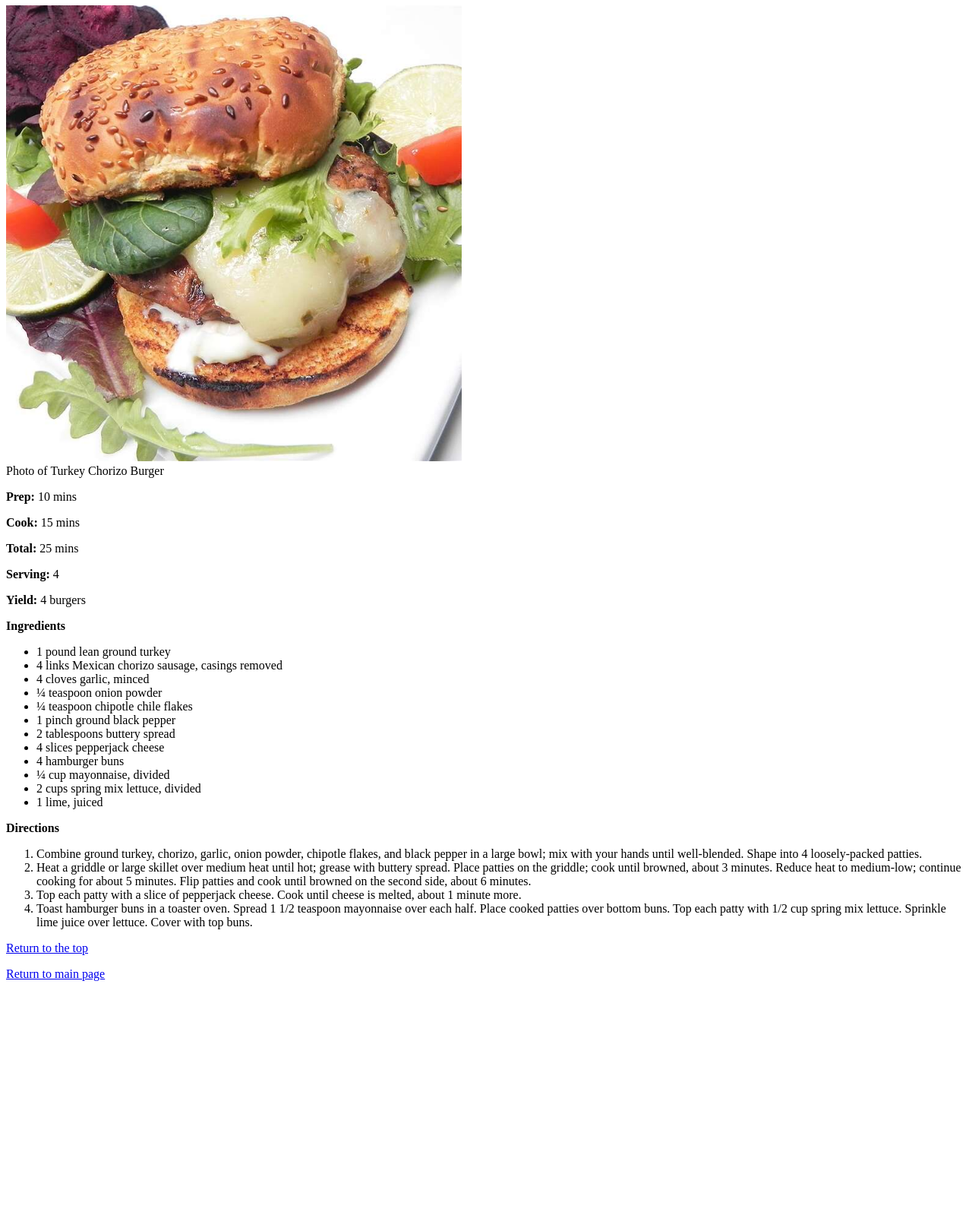
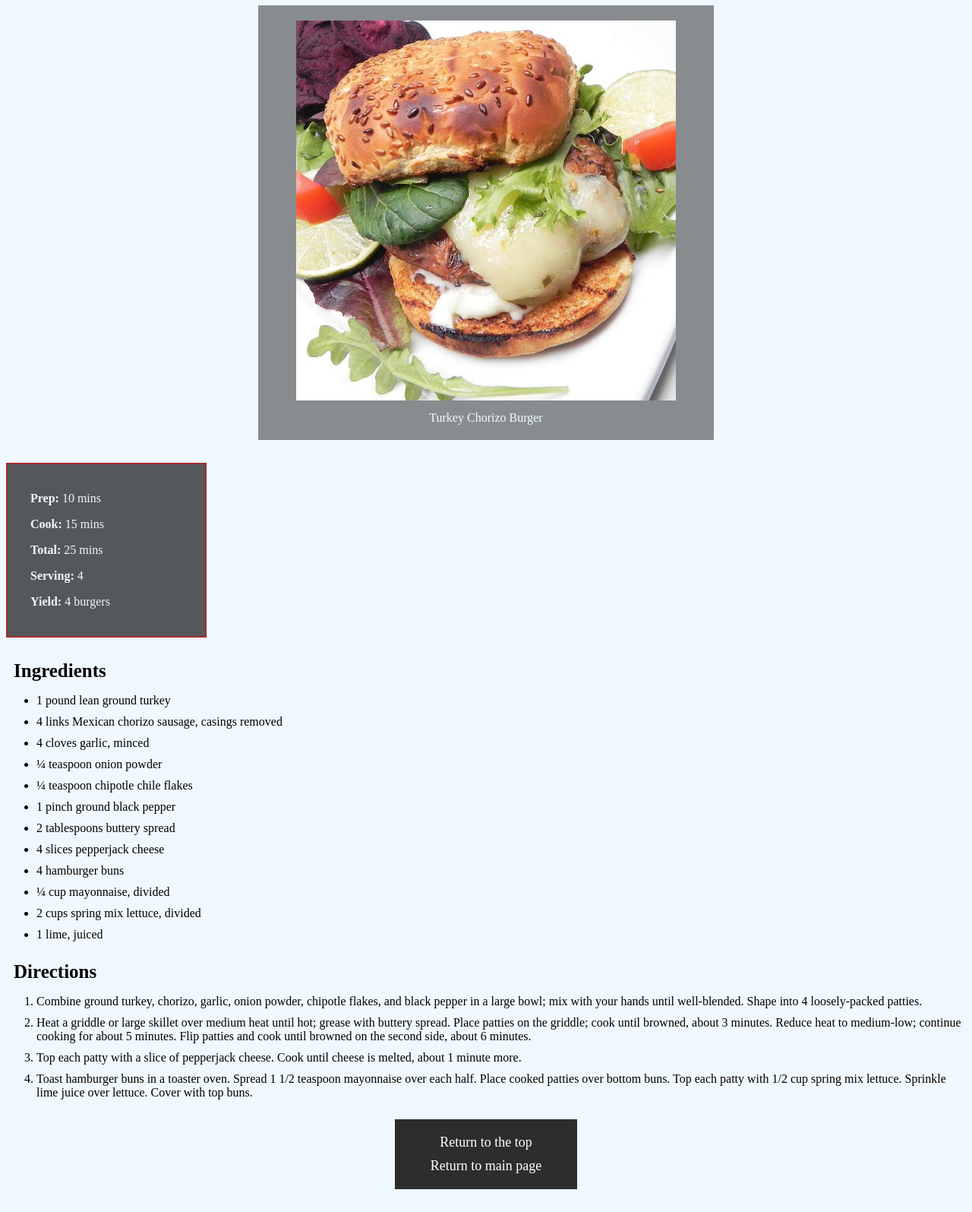
Before and after one commit to samuelberhane/odin-recipes, a plain HTML site: page recipes_html/burger.html in a window 1280 px wide. Shown: the part 73-1668 px from the top of the page at 76% size. Before the commit the page ends 1380 px from the top, so only its background shows below. Drawn offline with Linux system fonts and the light colour scheme.

Commit message:
add css to html file

```diff
--- /dev/null
+++ b/index.css
@@ -0,0 +1,34 @@
+div {
+    text-align: center;
+    background-color: aliceblue;
+    color: black;
+    padding-bottom: 30px;
+}
+img {
+    width: 600px;
+    height: auto;
+}
+
+ul {
+    list-style-type: none;
+    margin-top: 10px;
+}
+
+ul li {
+    margin-bottom: 10px;
+}
+
+a {
+text-decoration: none;
+color: black;
+margin-top: 10px;
+}
+
+lists {
+    text-align: left;
+}
+
+a:hover {
+    color: whitesmoke;
+    background-color: blue;
+}
--- /dev/null
+++ b/recipes.css/Pizza.css
@@ -0,0 +1,67 @@
+body {
+    background-color: aliceblue;
+}
+
+.image {
+    text-align: center;
+    background-color: rgba(20, 19, 19, 0.473);
+    padding-top: 20px;
+    padding-bottom: 20px;
+    width: 600px;
+    margin: 0 auto;
+}
+
+figcaption {
+    color: azure;
+}
+
+img {
+    margin-bottom: 10px;
+    width: 500px;
+}
+
+h1 {
+    text-align: center;
+}
+
+.preparation {
+    border: 2px solid brown;
+    background-color: rgba(0, 0, 0, 0.644);
+    color: whitesmoke;
+    margin-top: 30px;
+    margin-bottom: 30px;
+    padding: 20px 30px 20px 30px;
+    width: 200px;
+}
+ header {
+    font-size: 25px;
+    margin-left: 10px;
+    font-weight: bold;
+ }
+
+ ul li, ol li {
+    padding-bottom: 10px;
+ }
+
+ footer {
+    text-align: center;
+    background-color: rgb(45, 45, 45);
+    padding: 20px;
+    width: 200px;
+    margin: 0 auto;
+    margin-bottom: 30px;
+ }
+
+ a {
+    color: white;
+    text-decoration: none;
+    font-size: 18px;
+ }
+
+ .return-main {
+    margin-top: 10px;
+ }
+
+ a:hover {
+    background-color: blue;
+ }
--- /dev/null
+++ b/recipes.css/burger.css
@@ -0,0 +1,67 @@
+body {
+    background-color: aliceblue;
+}
+
+.image {
+    text-align: center;
+    background-color: rgba(20, 19, 19, 0.473);
+    padding-top: 20px;
+    padding-bottom: 20px;
+    width: 600px;
+    margin: 0 auto;
+}
+
+figcaption {
+    color: azure;
+}
+
+img {
+    margin-bottom: 10px;
+    width: 500px;
+}
+
+h1 {
+    text-align: center;
+}
+
+.preparation {
+    border: 2px solid brown;
+    background-color: rgba(0, 0, 0, 0.644);
+    color: whitesmoke;
+    margin-top: 30px;
+    margin-bottom: 30px;
+    padding: 20px 30px 20px 30px;
+    width: 200px;
+}
+ header {
+    font-size: 25px;
+    margin-left: 10px;
+    font-weight: bold;
+ }
+
+ ul li, ol li {
+    padding-bottom: 10px;
+ }
+
+ footer {
+    text-align: center;
+    background-color: rgb(45, 45, 45);
+    padding: 20px;
+    width: 200px;
+    margin: 0 auto;
+    margin-bottom: 30px;
+ }
+
+ a {
+    color: white;
+    text-decoration: none;
+    font-size: 18px;
+ }
+
+ .return-main {
+    margin-top: 10px;
+ }
+
+ a:hover {
+    background-color: blue;
+ }
--- /dev/null
+++ b/recipes.css/lasagna.css
@@ -0,0 +1,67 @@
+body {
+    background-color: aliceblue;
+}
+
+.image {
+    text-align: center;
+    background-color: rgba(20, 19, 19, 0.473);
+    padding-top: 20px;
+    padding-bottom: 20px;
+    width: 600px;
+    margin: 0 auto;
+}
+
+figcaption {
+    color: azure;
+}
+
+img {
+    margin-bottom: 10px;
+    width: 500px;
+}
+
+h1 {
+    text-align: center;
+}
+
+.preparation {
+    border: 2px solid brown;
+    background-color: rgba(0, 0, 0, 0.644);
+    color: whitesmoke;
+    margin-top: 30px;
+    margin-bottom: 30px;
+    padding: 20px 30px 20px 30px;
+    width: 200px;
+}
+ header {
+    font-size: 25px;
+    margin-left: 10px;
+    font-weight: bold;
+ }
+
+ ul li, ol li {
+    padding-bottom: 10px;
+ }
+
+ footer {
+    text-align: center;
+    background-color: rgb(45, 45, 45);
+    padding: 20px;
+    width: 200px;
+    margin: 0 auto;
+    margin-bottom: 30px;
+ }
+
+ a {
+    color: white;
+    text-decoration: none;
+    font-size: 18px;
+ }
+
+ .return-main {
+    margin-top: 10px;
+ }
+
+ a:hover {
+    background-color: blue;
+ }
--- a/recipes/burger.html
+++ b/recipes_html/burger.html
@@ -5,30 +5,25 @@
     <meta http-equiv="X-UA-Compatible" content="IE=edge" />
     <meta name="viewport" content="width=device-width, initial-scale=1.0" />
     <title>Burger_recipe</title>
+    <link rel="stylesheet" href="/recipes.css/burger.css" />
   </head>
   <body>
     <h1 id="header">Turkey Chorizo Burger</h1>
-    <p></p>
-    <div>
-      <img
-        src="Burger-image.jpg"
-        width="600px"
-        alt="Turkey Chorizo Burger image"
-      />
-      <figcaption>Photo of Turkey Chorizo Burger</figcaption>
-    </div>
-    <p></p>
-    <div>
+   <div class="image">
+      <img src="/images/Burger-image.jpg" alt="Turkey Chorizo Burger image" />
+      <figcaption>Turkey Chorizo Burger</figcaption>
+   </div>
+    <div class="preparation">
       <p><strong>Prep:</strong> 10 mins</p>
       <p><strong>Cook:</strong> 15 mins</p>
       <p><strong>Total:</strong> 25 mins</p>
       <p><strong>Serving:</strong> 4</p>
       <p><strong>Yield:</strong> 4 burgers</p>
     </div>
-    <p></p>
-    <header><strong>Ingredients</strong></header>
-    <p></p>
-    <div>
+
+    <header>Ingredients</header>
+
+    <div class="ingredients">
       <ul>
         <li>1 pound lean ground turkey</li>
         <li>4 links Mexican chorizo sausage, casings removed</li>
@@ -44,9 +39,9 @@
         <li>1 lime, juiced</li>
       </ul>
     </div>
-    <p></p>
-    <header><strong>Directions</strong></header>
-    <p></p>
+
+    <header>Directions</header>
+
     <div>
       <ol>
         <li>
@@ -75,9 +70,7 @@
     </div>
   </body>
   <footer>
-    <div><a href="#header">Return to the top</a></div>
-    <p></p>
-    <div><a href="/index.html">Return to main page</a></div>
-    <p></p>
+    <div class="footer return-top"><a  href="#header">Return to the top</a></div>
+    <div class="footer return-main"><a href="/index.html">Return to main page</a></div>
   </footer>
 </html>
```
Also changed, not shown: index.html (+19 -9 lines), recipes_html/Pizza.html (renamed from recipes/Pizza.html, +11 -21 lines), recipes_html/lasagna.html (renamed from recipes/lasagna.html, +12 -19 lines), images/Burger-image.jpg (renamed from recipes/Burger-image.jpg), images/Lasagna-image.jpg (renamed from recipes/Lasagna-image.jpg), images/Pizza-image.jpg (renamed from recipes/Pizza-image.jpg), images/chef.jpg (added).
